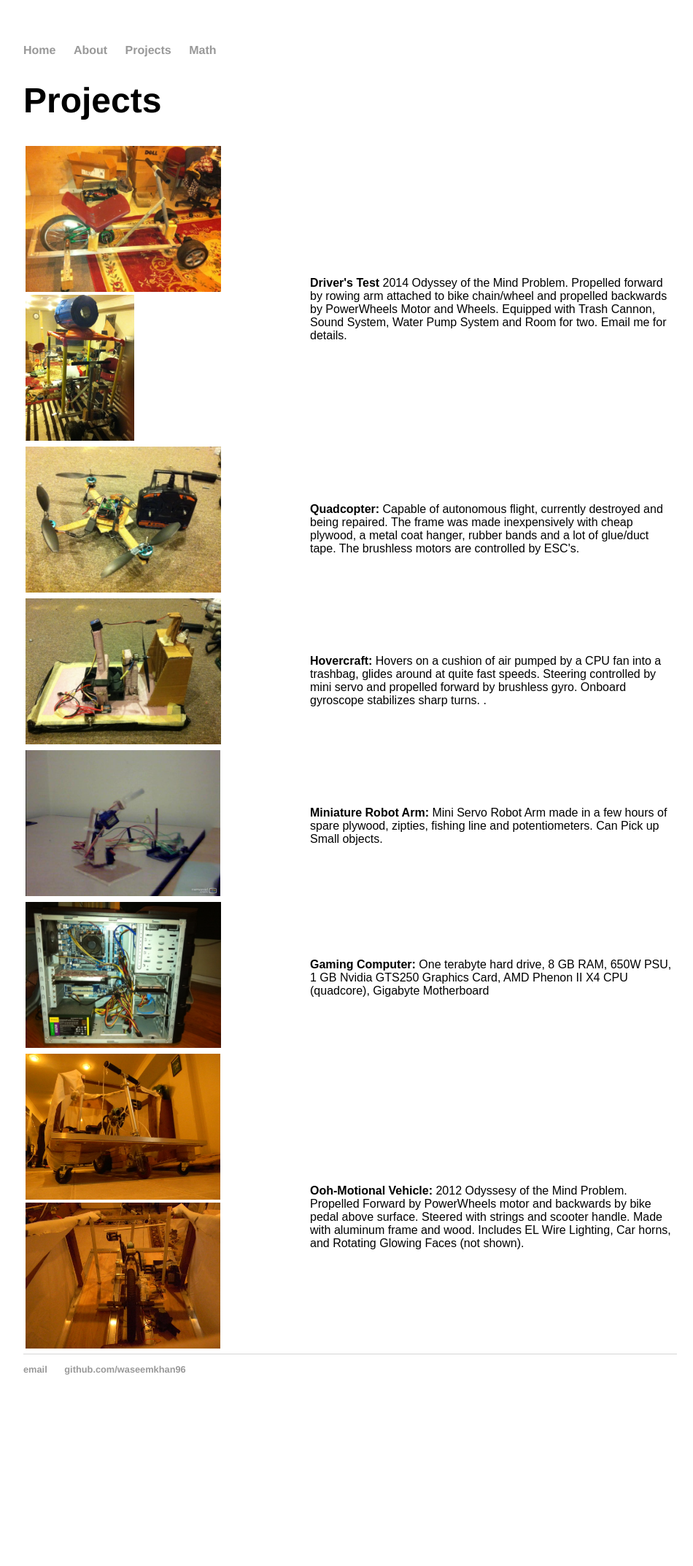
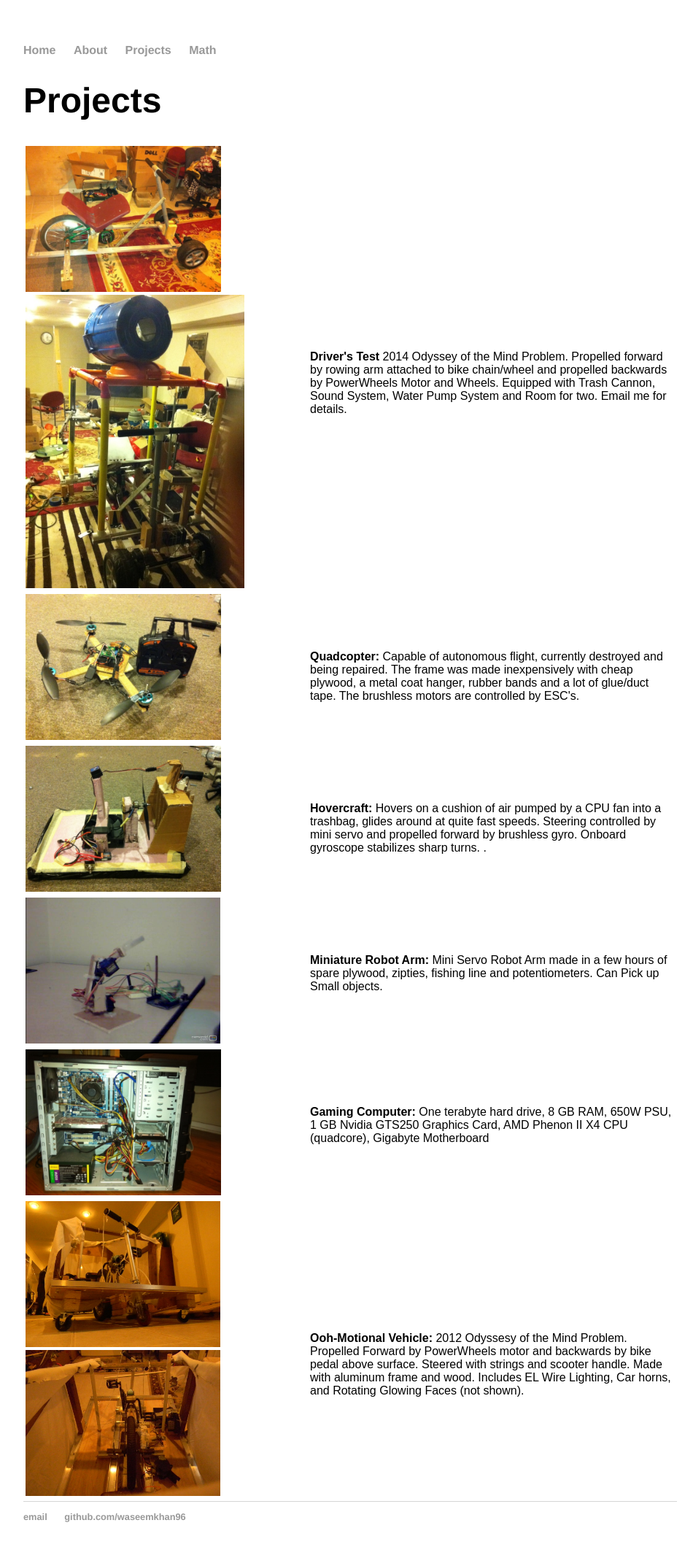
Before and after one commit to wasdkhan/wasdkhan.github.io, a Jekyll site: the page built from projects/index.html, in a window 1280 px wide. Shown: the whole page at 73% size, without its empty margins (160-1110 px from the left). Built offline with Jekyll 4.4.1, drawn with Linux system fonts in a browser that asks for light colours; before the commit the page ends 1944 px from its top, so only the background shows below that.

Commit message:
make wider pic

```diff
--- a/projects/index.html
+++ b/projects/index.html
@@ -7,7 +7,7 @@ title: Projects
     <table>
       <tr>
         <td><div style="float:left"><img class="proj" src="img/barebone_om.JPG"/>
-            <img class="proj" src="img/final_om.JPG"/></div></td>
+            <img style="width:300px" src="img/final_om.JPG"/></div></td>
         <td><div style="height:50px;width:500px;float:left;font-family:Arial">
         <strong>Driver's Test </strong>2014 Odyssey of the Mind Problem. Propelled forward by rowing arm attached to bike chain/wheel and propelled backwards by PowerWheels Motor and Wheels. Equipped with Trash Cannon, Sound System, Water Pump System and Room for two. Email me for details.
         </div></td>
```
